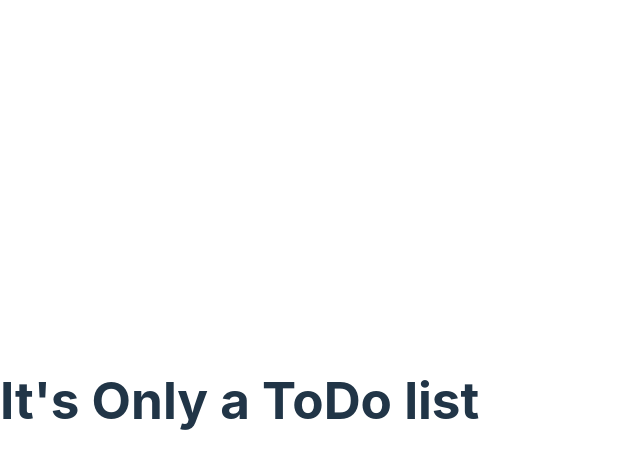
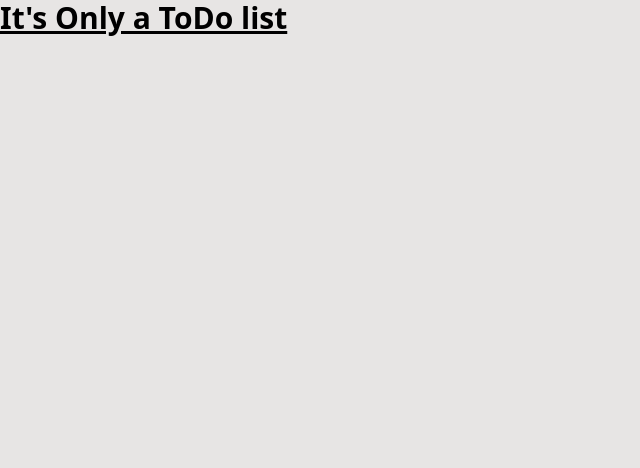
Before and after one commit to Echw/Its-only-a-ToDo-list-, a React (Vite) app: page / in a window 1280 px wide. Shown: the top 468 px of the page, without its empty margins (0-640 px from the left). Built offline with nearby package versions, Linux system fonts and the light colour scheme.

Commit message:
clean css

```diff
--- a/src/index.css
+++ b/src/index.css
@@ -1,69 +1,16 @@
-:root {
-  font-family: Inter, system-ui, Avenir, Helvetica, Arial, sans-serif;
-  line-height: 1.5;
-  font-weight: 400;
-
-  color-scheme: light dark;
-  color: rgba(255, 255, 255, 0.87);
-  background-color: #242424;
-
-  font-synthesis: none;
-  text-rendering: optimizeLegibility;
-  -webkit-font-smoothing: antialiased;
-  -moz-osx-font-smoothing: grayscale;
-  -webkit-text-size-adjust: 100%;
-}
-
-a {
-  font-weight: 500;
-  color: #646cff;
-  text-decoration: inherit;
-}
-a:hover {
-  color: #535bf2;
-}
+@tailwind base;
+@tailwind components;
+@tailwind utilities;
 
 body {
   margin: 0;
-  display: flex;
-  place-items: center;
+  padding: 0;
   min-width: 320px;
   min-height: 100vh;
+  background-color: #e7e5e4;
 }
 
 h1 {
   font-size: 3.2em;
   line-height: 1.1;
 }
-
-button {
-  border-radius: 8px;
-  border: 1px solid transparent;
-  padding: 0.6em 1.2em;
-  font-size: 1em;
-  font-weight: 500;
-  font-family: inherit;
-  background-color: #1a1a1a;
-  cursor: pointer;
-  transition: border-color 0.25s;
-}
-button:hover {
-  border-color: #646cff;
-}
-button:focus,
-button:focus-visible {
-  outline: 4px auto -webkit-focus-ring-color;
-}
-
-@media (prefers-color-scheme: light) {
-  :root {
-    color: #213547;
-    background-color: #ffffff;
-  }
-  a:hover {
-    color: #747bff;
-  }
-  button {
-    background-color: #f9f9f9;
-  }
-}
```
